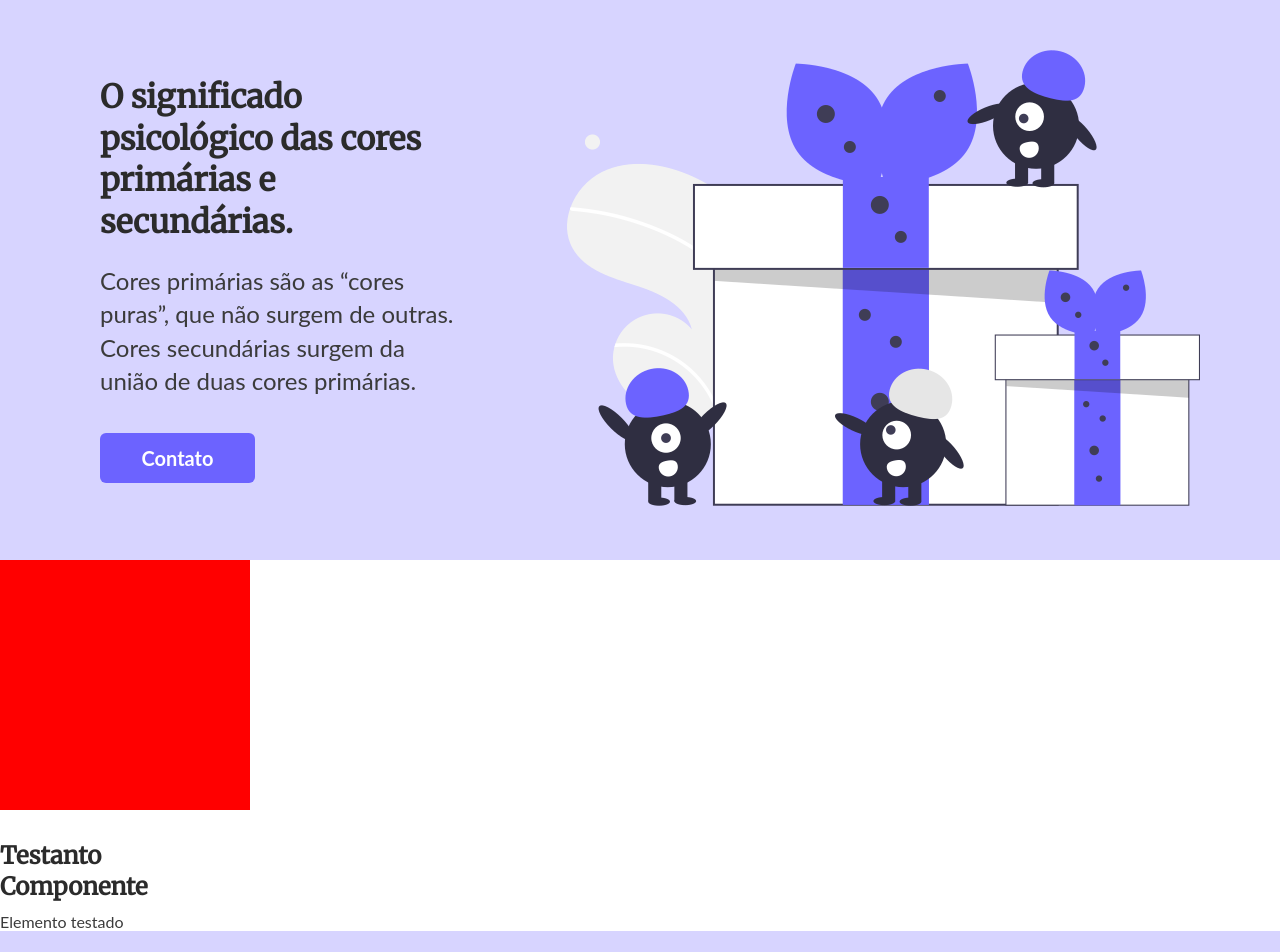
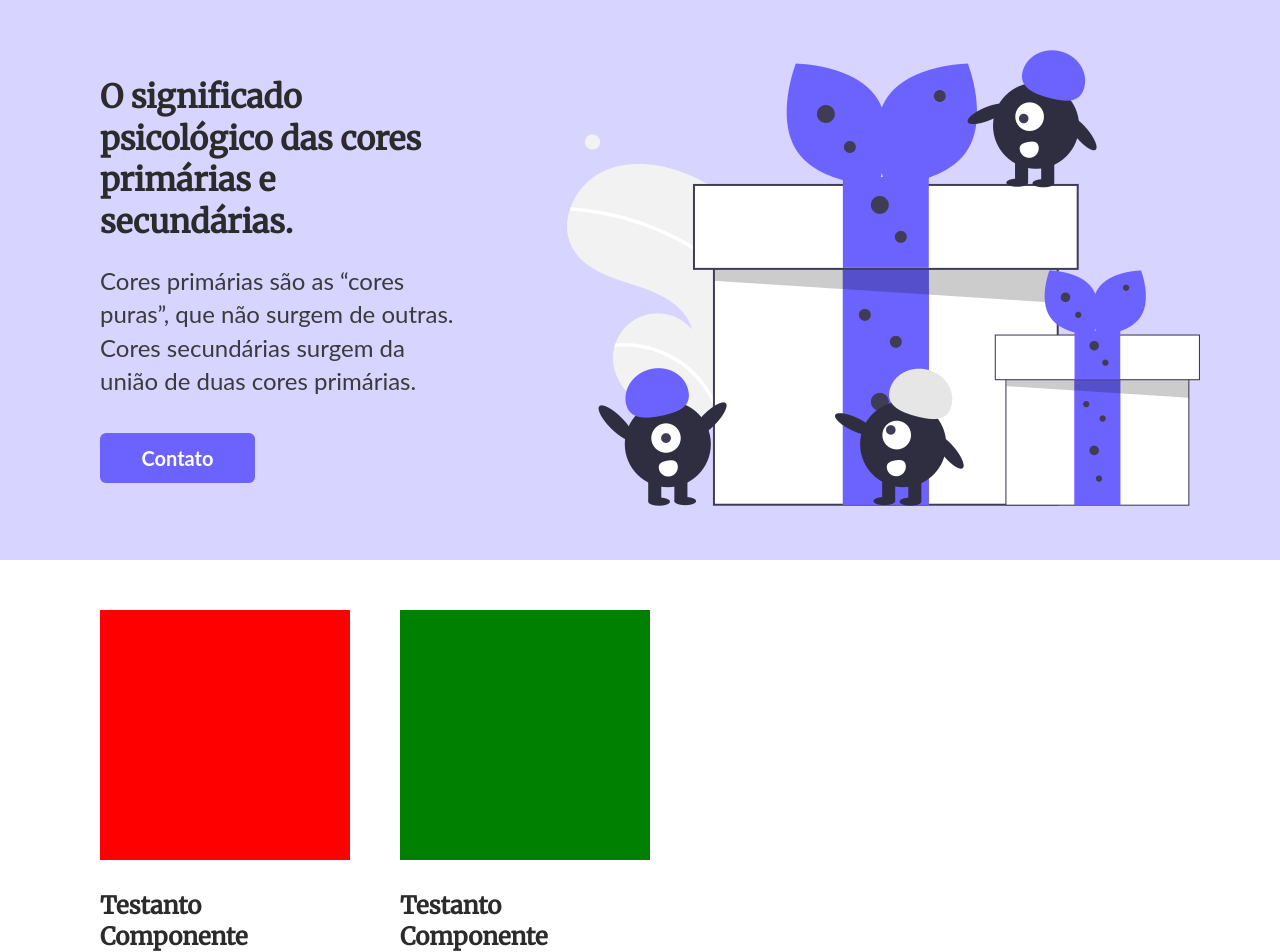
Before and after one commit to igords-goncalves/desafio-3-codelandia, a React (Create React App) app: page / in a window 1280 px wide. Shown: the top 952 px of the page. Built offline with nearby package versions, Linux system fonts and the light colour scheme.

Commit message:
react(main) give style to main component
Giving style to main component and import css file

```diff
--- a/src/components/main/Main.css
+++ b/src/components/main/Main.css
@@ -0,0 +1,6 @@
+main {
+    grid-area: main;
+    grid-column: span 1;
+    padding: 50px;
+
+}
--- a/src/components/main/Main.jsx
+++ b/src/components/main/Main.jsx
@@ -1,13 +1,21 @@
 import React from "react";
 import Cards from "./cards/Cards";
+import "./Main.css";
 
 const Main = (_) => {
     return (
         <main>
             <div className="cards">
                 <Cards
-                    className="cards-descript-1"
+                    className="cards-descript-1 box"
                     classColor="color-red"
+                    classDescript="descript"
+                    title="Testanto Componente"
+                    description="Elemento testado"
+                />
+                <Cards
+                    className="cards-descript-2 box"
+                    classColor="color-green"
                     classDescript="descript"
                     title="Testanto Componente"
                     description="Elemento testado"
```
